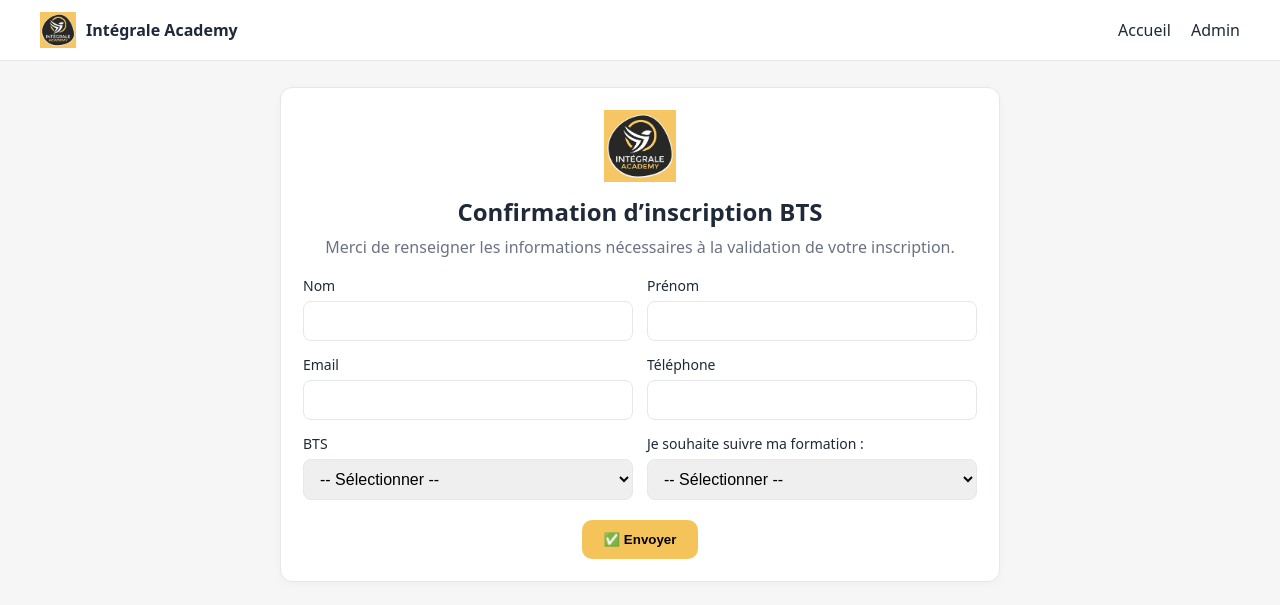
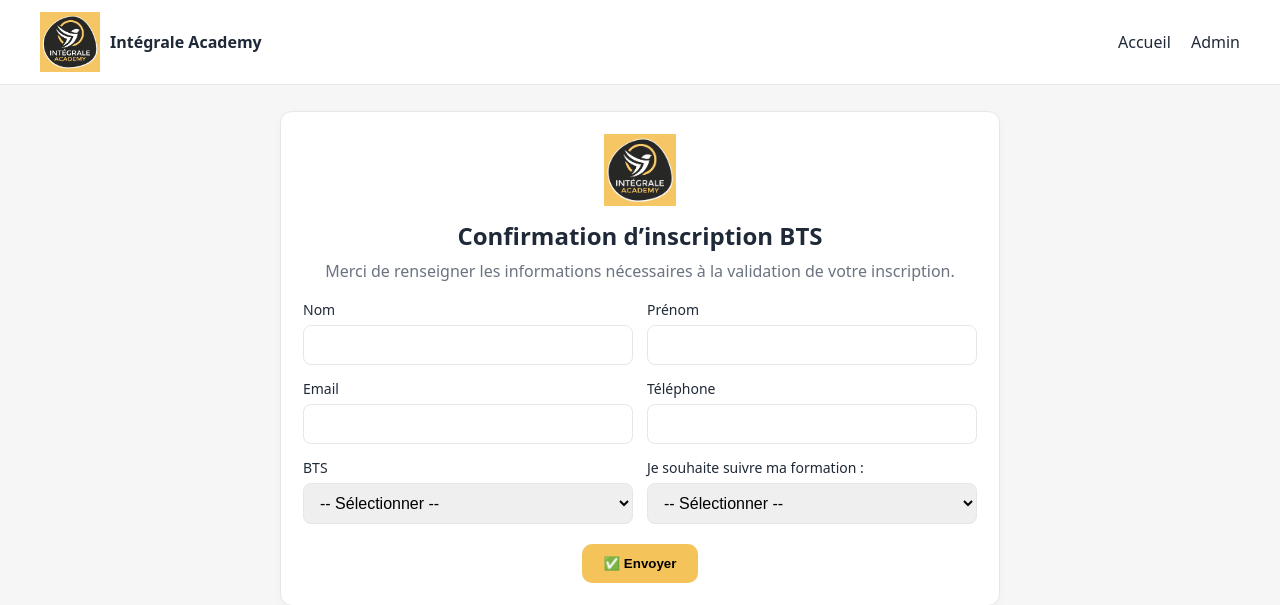
Before and after one commit to integraleacademy/inscriptionsbts, a Flask app: page / in a window 1280 px wide. Shown: the top 605 px of the page. Run offline with Flask 3, Linux system fonts and the light colour scheme; parts of the project's set-up code (start-up, migrations or seed data) failed here and were passed over.

Commit message:
Update style.css

```diff
--- a/static/style.css
+++ b/static/style.css
@@ -26,7 +26,7 @@ body {
   padding: 12px 0;
 }
 .brand { display:flex; align-items:center; gap:10px; font-weight:700; }
-.brand img { height:36px; }
+.brand img { height:60px; max-height:70px; }  /* ✅ logo plus grand */
 nav a { margin-left:16px; color: var(--text); text-decoration: none; }
 nav a:hover { text-decoration: underline; }
 
@@ -109,3 +109,8 @@ nav a:hover { text-decoration: underline; }
 }
 
 .actions-col { display:flex; flex-wrap:wrap; gap:8px; }
+
+/* === Responsive === */
+@media (max-width: 600px) {
+  .brand img { height:40px; }  /* ✅ logo réduit sur mobile */
+}
```
